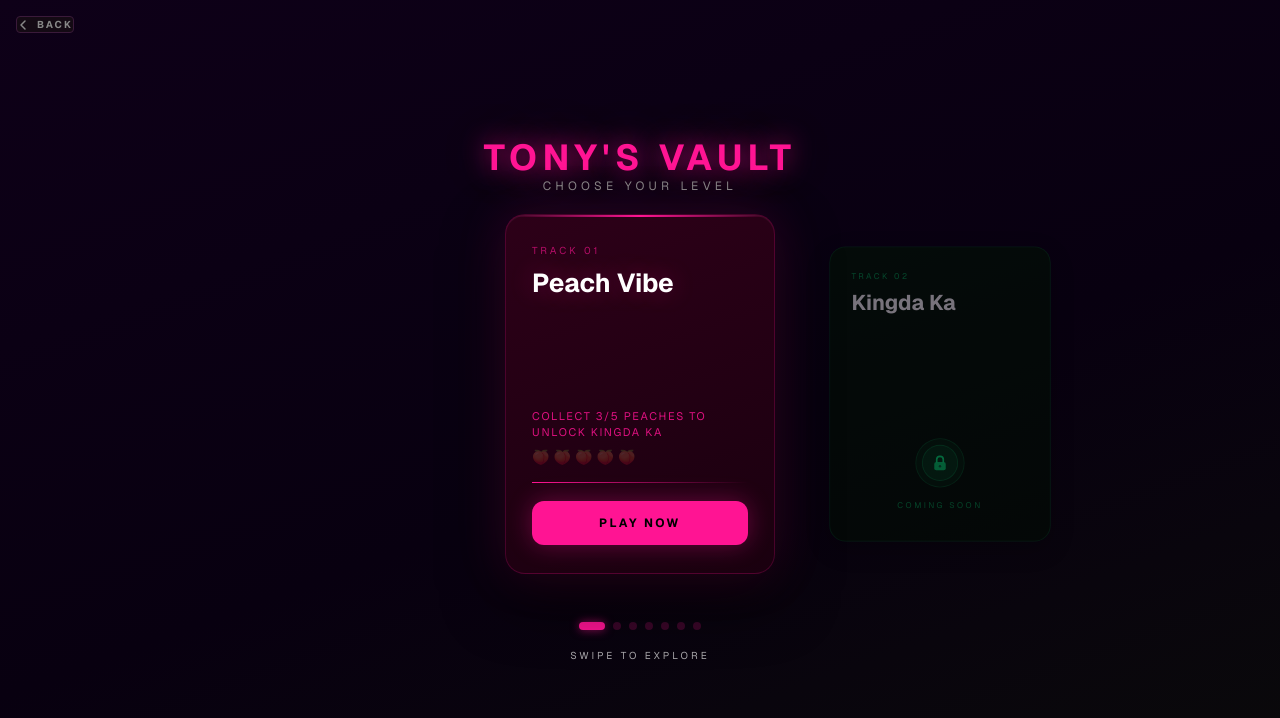
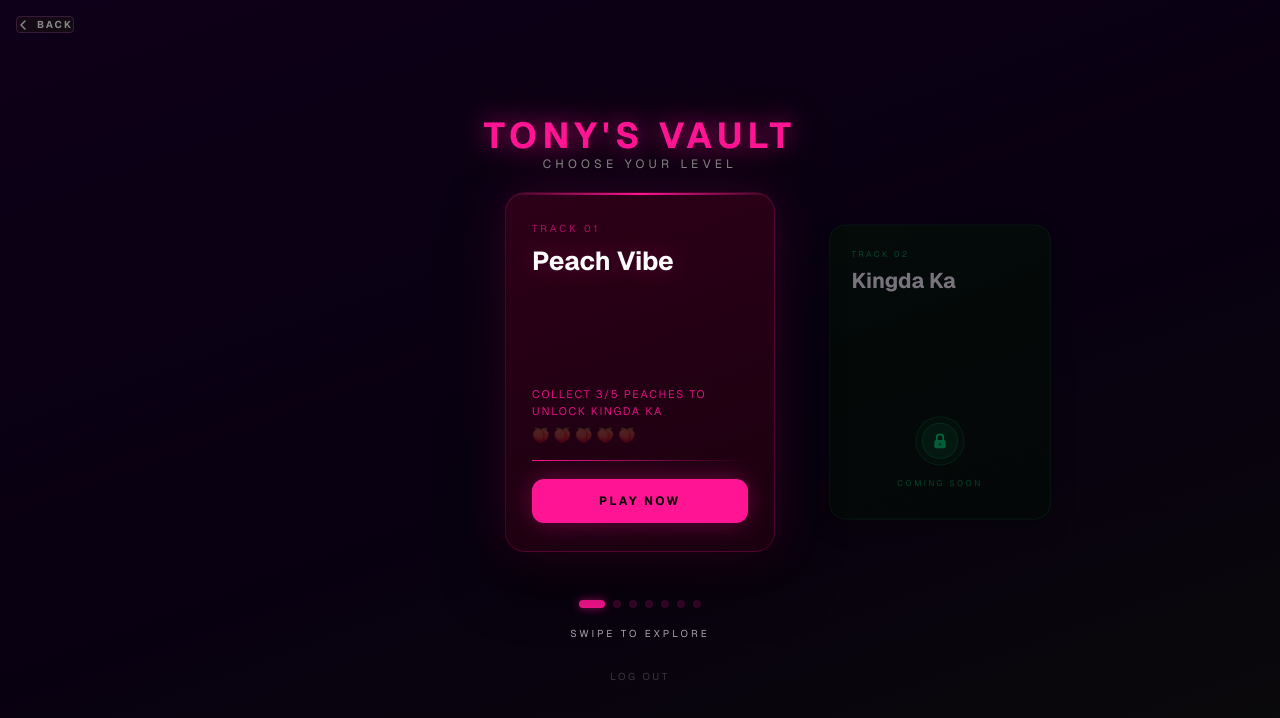
Before and after one commit to anthonyh8948/Nostalgia, a Next.js app: page /menu in a window 1280 px wide. Shown: the top 718 px of the page. Built offline with nearby package versions, Linux system fonts and the light colour scheme; sample sign-in values are in the browser's storage.

Commit message:
Add logout button to menu page

```diff
--- a/src/app/menu/page.tsx
+++ b/src/app/menu/page.tsx
@@ -431,6 +431,28 @@ export default function MenuPage() {
         >
           swipe to explore
         </p>
+
+        <button
+          onClick={() => {
+            localStorage.removeItem("nostalgia_user");
+            router.replace("/signup");
+          }}
+          style={{
+            marginTop: "28px",
+            background: "none",
+            border: "none",
+            fontSize: "10px",
+            letterSpacing: "0.25em",
+            color: "rgba(255,255,255,0.2)",
+            textTransform: "uppercase",
+            cursor: "pointer",
+            transition: "color 0.2s",
+          }}
+          onMouseEnter={(e) => (e.currentTarget.style.color = "rgba(255,255,255,0.55)")}
+          onMouseLeave={(e) => (e.currentTarget.style.color = "rgba(255,255,255,0.2)")}
+        >
+          Log Out
+        </button>
       </div>
 
       {/* Passcode modal */}
```
